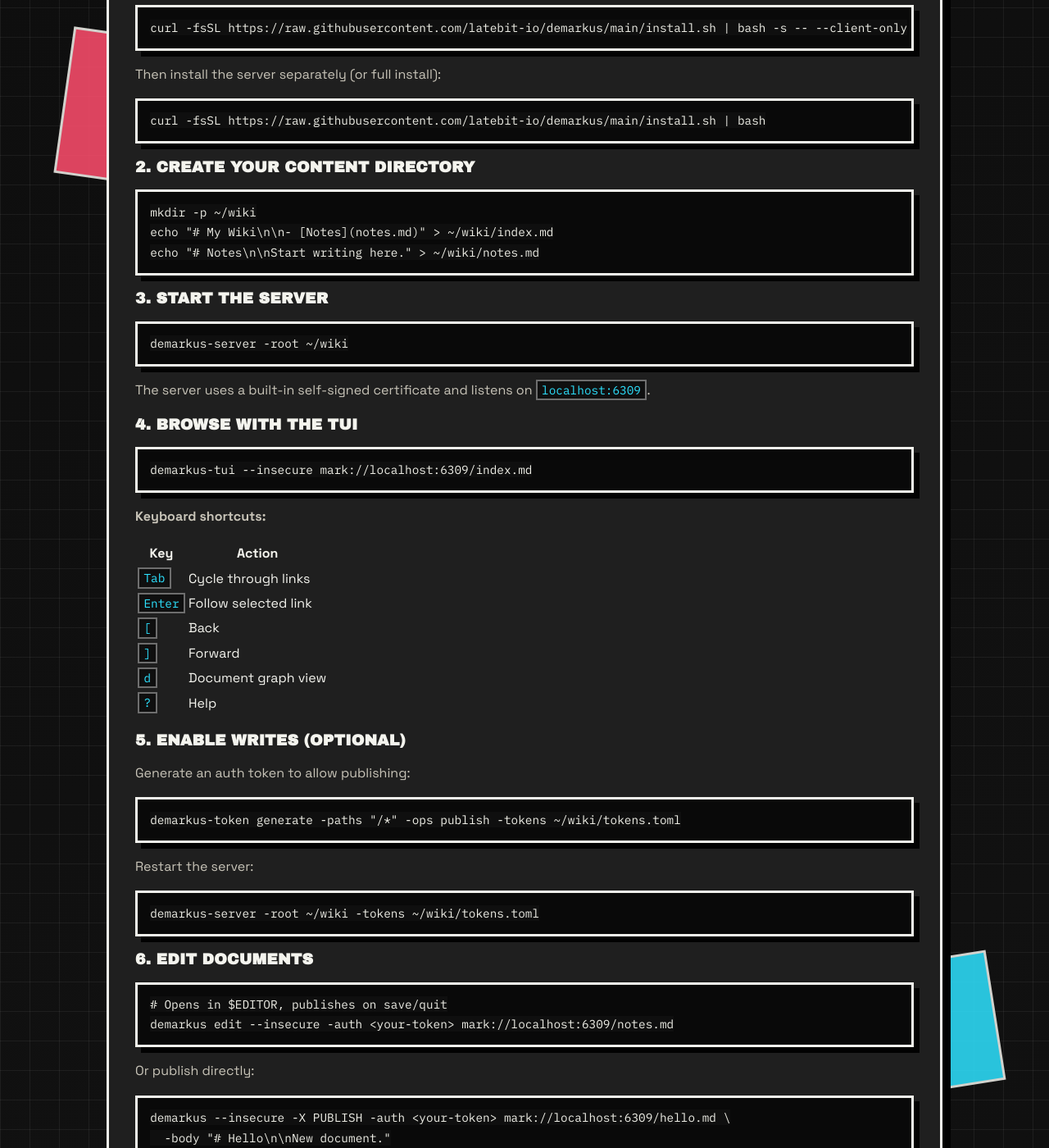
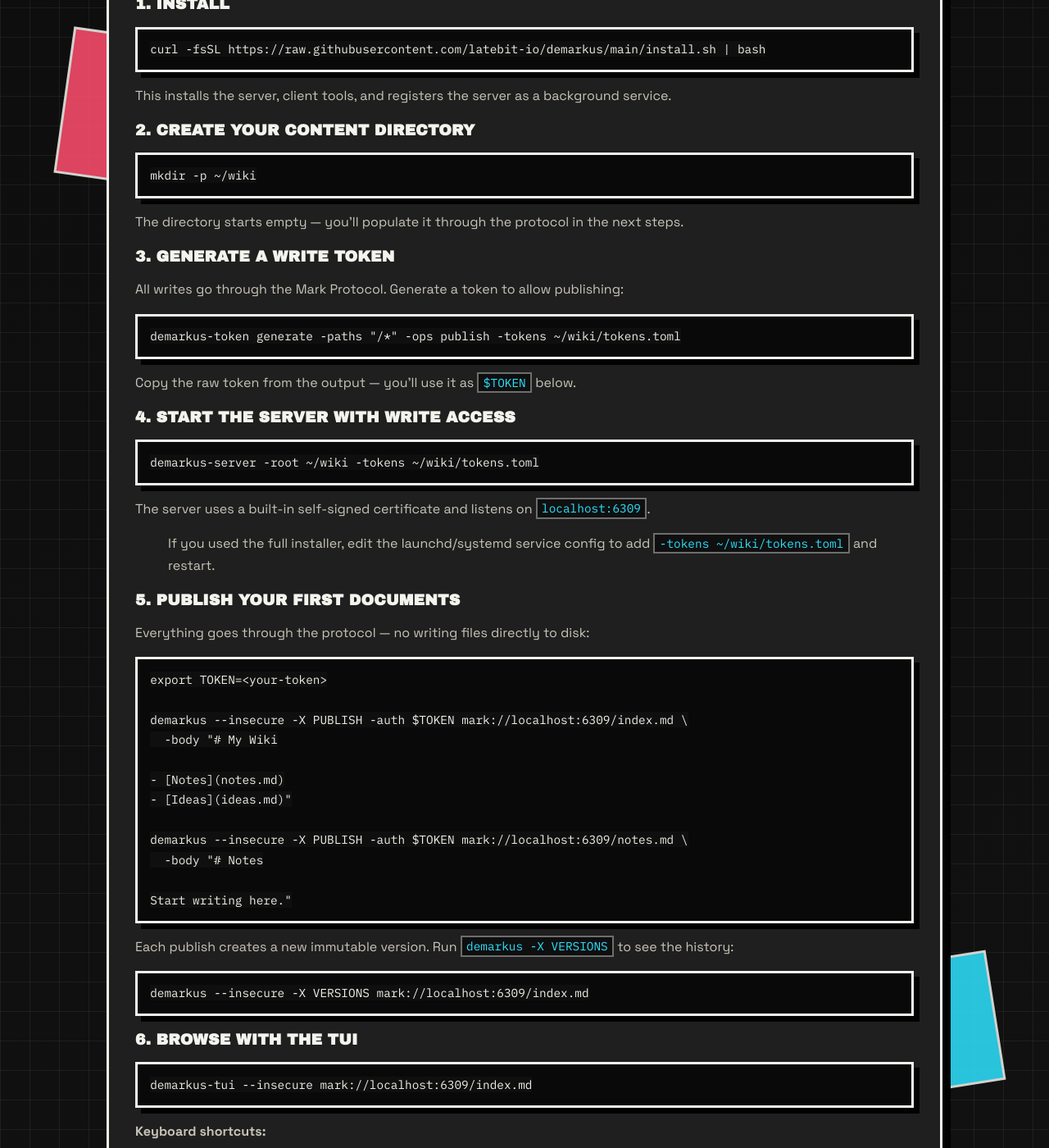
Before and after one commit to latebit-io/demarkus, a Jekyll site: the page built from scenarios/personal-wiki.md, in a window 1280 px wide and 1400 px high, scrolled down 602 px. Shown: the whole window at 82% size. Built offline with Jekyll 4.4.1, drawn with Linux system fonts in a browser that asks for light colours; some of the changed text lies outside the part shown.

Commit message:
docs(scenarios): publish through protocol, not filesystem
- Remove direct echo > file writes — all content goes through PUBLISH
- Move token generation before server start (required for writes)
- Add VERSIONS example to show version history in action
- Add explanation of why filesystem writes bypass version history
- Keep mkdir for the content root (server needs the directory to exist)

Co-Authored-By: Claude Sonnet 4.6 <noreply@anthropic.com>

````diff
--- a/scenarios/personal-wiki.md
+++ b/scenarios/personal-wiki.md
@@ -6,14 +6,14 @@ permalink: /scenarios/personal-wiki/
 
 # Personal Knowledge Base
 
-Run Demarkus locally as a private markdown wiki — browse with the TUI, edit with your text editor or the CLI.
+Run Demarkus locally as a private markdown wiki — browse with the TUI, publish through the protocol, full version history on every document.
 
 ## What you'll have
 
-- A local server serving your markdown files
+- A local server with version history on every document
+- Write access controlled by capability tokens (not filesystem access)
 - Interactive TUI browser with link navigation
-- CLI for quick fetches and edits
-- Full version history of every change
+- CLI for fetches, edits, and publishing
 - No cloud, no account, no tracking
 
 ## Setup
@@ -21,32 +21,65 @@ Run Demarkus locally as a private markdown wiki — browse with the TUI, edit wi
 ### 1. Install
 
 ```bash
-curl -fsSL https://raw.githubusercontent.com/latebit-io/demarkus/main/install.sh | bash -s -- --client-only
+curl -fsSL https://raw.githubusercontent.com/latebit-io/demarkus/main/install.sh | bash
 ```
 
-Then install the server separately (or full install):
-
-```bash
-curl -fsSL https://raw.githubusercontent.com/latebit-io/demarkus/main/install.sh | bash
-```
+This installs the server, client tools, and registers the server as a background service.
 
 ### 2. Create your content directory
 
 ```bash
 mkdir -p ~/wiki
-echo "# My Wiki\n\n- [Notes](notes.md)" > ~/wiki/index.md
-echo "# Notes\n\nStart writing here." > ~/wiki/notes.md
 ```
 
-### 3. Start the server
+The directory starts empty — you'll populate it through the protocol in the next steps.
+
+### 3. Generate a write token
+
+All writes go through the Mark Protocol. Generate a token to allow publishing:
 
 ```bash
-demarkus-server -root ~/wiki
+demarkus-token generate -paths "/*" -ops publish -tokens ~/wiki/tokens.toml
+```
+
+Copy the raw token from the output — you'll use it as `$TOKEN` below.
+
+### 4. Start the server with write access
+
+```bash
+demarkus-server -root ~/wiki -tokens ~/wiki/tokens.toml
 ```
 
 The server uses a built-in self-signed certificate and listens on `localhost:6309`.
 
-### 4. Browse with the TUI
+> If you used the full installer, edit the launchd/systemd service config to add `-tokens ~/wiki/tokens.toml` and restart.
+
+### 5. Publish your first documents
+
+Everything goes through the protocol — no writing files directly to disk:
+
+```bash
+export TOKEN=<your-token>
+
+demarkus --insecure -X PUBLISH -auth $TOKEN mark://localhost:6309/index.md \
+  -body "# My Wiki
+
+- [Notes](notes.md)
+- [Ideas](ideas.md)"
+
+demarkus --insecure -X PUBLISH -auth $TOKEN mark://localhost:6309/notes.md \
+  -body "# Notes
+
+Start writing here."
+```
+
+Each publish creates a new immutable version. Run `demarkus -X VERSIONS` to see the history:
+
+```bash
+demarkus --insecure -X VERSIONS mark://localhost:6309/index.md
+```
+
+### 6. Browse with the TUI
 
 ```bash
 demarkus-tui --insecure mark://localhost:6309/index.md
@@ -63,33 +96,19 @@ demarkus-tui --insecure mark://localhost:6309/index.md
 | `d` | Document graph view |
 | `?` | Help |
 
-### 5. Enable writes (optional)
+### 7. Edit documents
 
-Generate an auth token to allow publishing:
+The `edit` subcommand opens a document in `$EDITOR` and publishes on save:
 
 ```bash
-demarkus-token generate -paths "/*" -ops publish -tokens ~/wiki/tokens.toml
+demarkus edit --insecure -auth $TOKEN mark://localhost:6309/notes.md
 ```
 
-Restart the server:
+If the document doesn't exist yet, it opens an empty editor and creates it on save.
 
-```bash
-demarkus-server -root ~/wiki -tokens ~/wiki/tokens.toml
-```
+## Why publish through the protocol?
 
-### 6. Edit documents
-
-```bash
-# Opens in $EDITOR, publishes on save/quit
-demarkus edit --insecure -auth <your-token> mark://localhost:6309/notes.md
-```
-
-Or publish directly:
-
-```bash
-demarkus --insecure -X PUBLISH -auth <your-token> mark://localhost:6309/hello.md \
-  -body "# Hello\n\nNew document."
-```
+Writing files directly to `~/wiki` bypasses version history — those changes won't be tracked. Everything published via `demarkus -X PUBLISH` gets a version number, a hash, and an immutable record. That's what makes it a knowledge base rather than just a folder of files.
 
 ## Running on startup (macOS)
 
@@ -99,10 +118,6 @@ If you used the full installer, the server starts automatically via launchd. To
 # macOS 14+
 launchctl bootstrap "gui/$(id -u)" ~/Library/LaunchAgents/io.demarkus.server.plist
 launchctl bootout "gui/$(id -u)" ~/Library/LaunchAgents/io.demarkus.server.plist
-
-# macOS 13 and earlier
-launchctl load ~/Library/LaunchAgents/io.demarkus.server.plist
-launchctl unload ~/Library/LaunchAgents/io.demarkus.server.plist
 ```
 
 ## Running on startup (Linux)
````
